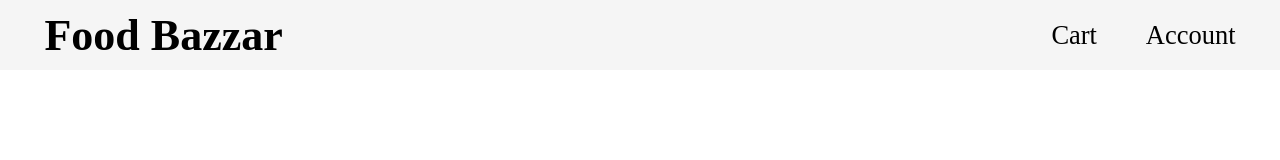
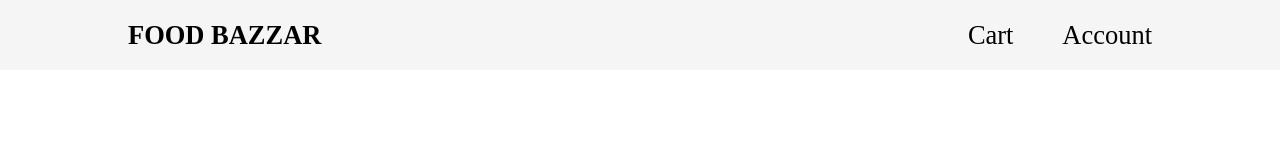
Before and after one commit to dipayandas600/Food-Bazzar, a plain HTML site: page index.html in a window 1280 px wide. Drawn offline with Linux system fonts and the light colour scheme.

Commit message:
some changes in style.css file

```diff
--- a/css/style.css
+++ b/css/style.css
@@ -19,16 +19,21 @@
     justify-content: space-between;
     align-items: center;
     height: 8.8vh;
+    max-width: 80vw;
+    margin-top: 0px;
+    margin-bottom: 0px;
+    margin-right: auto;
+    margin-left: auto;
+    position: relative;
 }
 
 .navber-section nav .navber-1 .logo h1{
-    font-size: 44px;
-    margin-left: 44.48px;
+    font-size: 26.48px;
+    text-transform: uppercase;
 }
 
 .navber-section nav .navber-1 .navber-1-link ul{
     display: flex;
-    margin-right: 44.48px;
     gap: 48.88px;
 }
 
```
